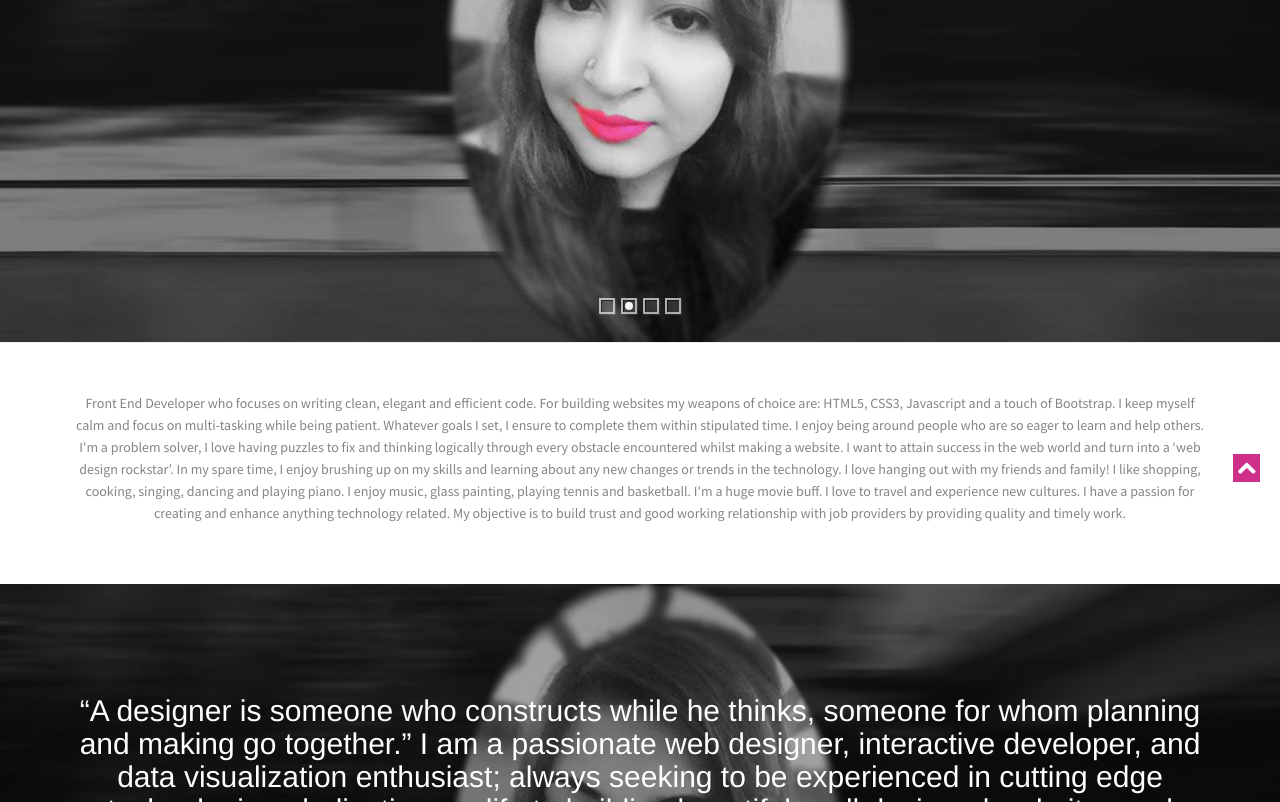
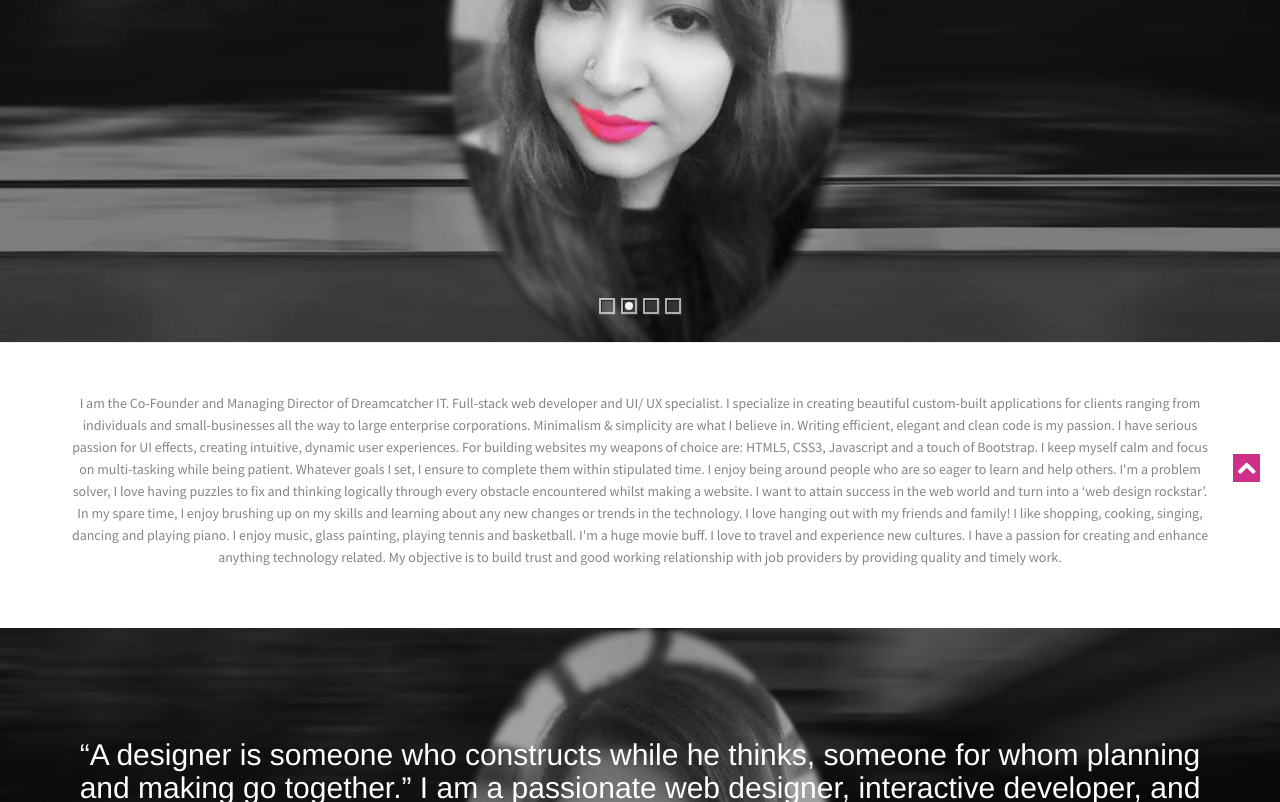
Before and after one commit to naurin002/naurin002.github.io, a plain HTML site: page index.html in a window 1280 px wide. Shown: the part 298-1100 px from the top of the page. Drawn offline with Linux system fonts and the light colour scheme.

Commit message:
updated contents

```diff
--- a/css/da-slider.css
+++ b/css/da-slider.css
@@ -5,10 +5,6 @@
 	position: relative;
 	margin: 4% auto;
 	overflow: hidden;
-	/*background: transparent url(../images/waves.gif) repeat 0% 0%;
-	border-top: 8px solid #efc34a;
-	border-bottom: 8px solid #efc34a;
-	box-shadow: 0px 1px 1px rgba(0,0,0,0.2), 0px -2px 1px #fff;*/
 	-webkit-transition: background-position 1s ease-out 0.3s;
 	-moz-transition: background-position 1s ease-out 0.3s;
 	-o-transition: background-position 1s ease-out 0.3s;
--- a/index.html
+++ b/index.html
@@ -87,7 +87,8 @@
     <section id="introText">
         <div class="container">
             <div class="text-center">
-              <p> Front End Developer who focuses on writing clean, elegant and efficient code. For building websites my weapons of choice are: HTML5, CSS3, Javascript and a touch of Bootstrap. I keep myself calm and focus on multi-tasking while being patient. Whatever goals I set, I ensure to complete them within stipulated time. I enjoy being around people who are so eager to learn and help others. I'm a problem solver, I love having puzzles to fix and thinking logically through every obstacle encountered whilst making a website. I want to attain success in the web world and turn into a ‘web design rockstar’. In my spare time, I enjoy brushing up on my skills and learning about any new changes or trends in the technology. I love hanging out with my friends and family! I like shopping, cooking, singing, dancing and playing piano. I enjoy music, glass painting, playing tennis and basketball. I'm a huge movie buff. I love to travel and experience new cultures. I have a passion for creating and enhance anything technology related. My objective is to build trust and good working relationship with job providers by providing quality and timely work.</p>
+              <p> I am the Co-Founder and Managing Director of Dreamcatcher IT.  Full-stack web developer and UI/ UX specialist. I specialize in creating beautiful custom-built applications for clients ranging from individuals and small-businesses all the way to large enterprise corporations. Minimalism & simplicity are what I believe in. Writing efficient, elegant and clean code is my passion. I have serious passion for UI effects, creating intuitive, dynamic user experiences.
+              For building websites my weapons of choice are: HTML5, CSS3, Javascript and a touch of Bootstrap. I keep myself calm and focus on multi-tasking while being patient. Whatever goals I set, I ensure to complete them within stipulated time. I enjoy being around people who are so eager to learn and help others. I'm a problem solver, I love having puzzles to fix and thinking logically through every obstacle encountered whilst making a website. I want to attain success in the web world and turn into a ‘web design rockstar’. In my spare time, I enjoy brushing up on my skills and learning about any new changes or trends in the technology. I love hanging out with my friends and family! I like shopping, cooking, singing, dancing and playing piano. I enjoy music, glass painting, playing tennis and basketball. I'm a huge movie buff. I love to travel and experience new cultures. I have a passion for creating and enhance anything technology related. My objective is to build trust and good working relationship with job providers by providing quality and timely work.</p>
             </div>
         </div>
 
```
